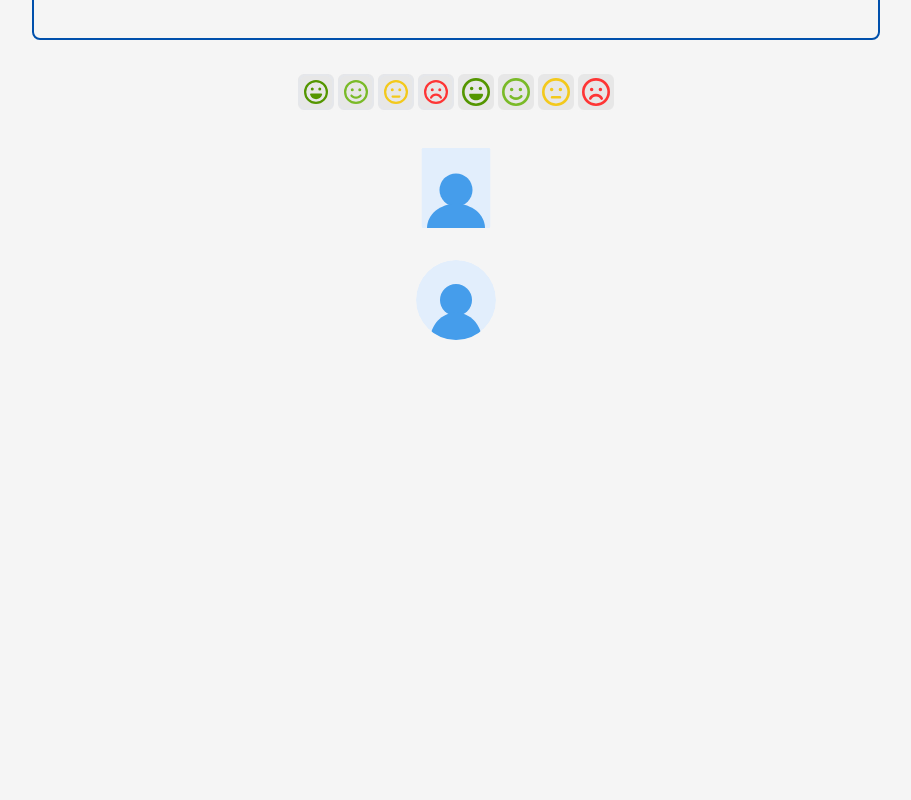
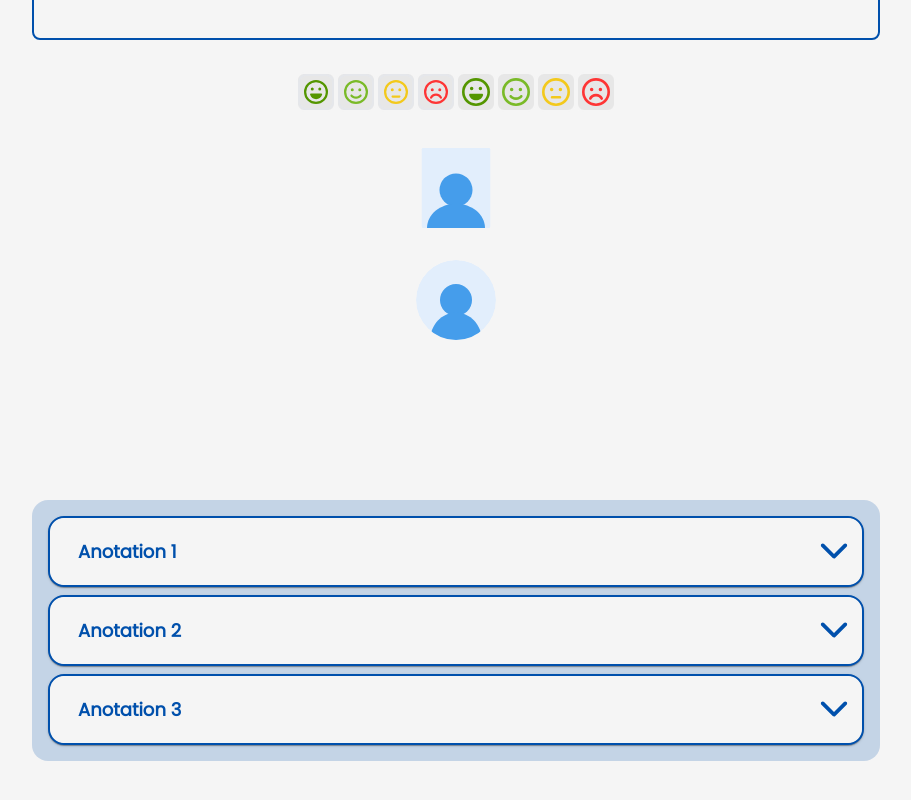
Before and after one commit to Hivqs79/Portal_do_Conselho, a Next.js app in the folder front/app/: page /components in a window 1280 px wide. Shown: the part 1094-1894 px from the top of the page, without its empty margins (184-1095 px from the left). Before the commit the page ends 1530 px from the top, so only its background shows below. Built offline with nearby package versions, Linux system fonts and the light colour scheme.

Commit message:
:recycle: refactor: Change anotation component to Accordion component

```diff
--- a/front/app/app/InnerLayout.tsx
+++ b/front/app/app/InnerLayout.tsx
@@ -54,7 +54,7 @@ function CoreLayout({ children }: { children: ReactElement }) {
         {!isLoginPage ? (
           <>
             <Header variant={role} />
-            <Box className="flex flex-col mb-24 mx-[15%]">
+            <Box className="flex flex-col mb-24 mx-[5%] sm:mx-[15%]">
               {children}
             </Box>
           </>
--- a/front/app/app/components/page.tsx
+++ b/front/app/app/components/page.tsx
@@ -47,18 +47,49 @@ import {
 import Icon from "@/components/Icon";
 import Rank from "@/components/rank/Rank";
 import { FaRegEye, FaRegFilePdf } from "react-icons/fa6";
-import Table from "@/components/table/Table";
 import TextareaComponent from "@/components/input/TextareaComponent";
 import Photo from "@/components/profile/Photo";
+import AccordionComponent from "@/components/AccordionComponent";
+import OpacityHex from "@/hooks/OpacityHex";
 
 export default function Components() {
-  const { primaryColor, secondaryColor, terciaryColor, constrastColor } =
-    useThemeContext();
+  const {
+    primaryColor,
+    secondaryColor,
+    terciaryColor,
+    constrastColor,
+    colorByModeSecondary,
+  } = useThemeContext();
+
+  const anotations = [
+    {
+      name: "Anotation 1",
+      rank: "good",
+      description:
+        "lorem ipsun dolor si amet ipsun dolor si ametipsun dolor si amet ipsun dolor si amet",
+    },
+    {
+      name: "Anotation 2",
+      rank: "excellent",
+      description:
+        "lorem ipsun dolor si amet ipsun dolor si ametipsun dolor si amet ipsun dolor si amet",
+    },
+    {
+      name: "Anotation 3",
+      rank: "average",
+      description:
+        "lorem ipsun dolor si amet ipsun dolor si ametipsun dolor si amet ipsun dolor si amet",
+    },
+  ];
+
+  const verifyRank = (rank: string | undefined | null): string => {
+    return rank ?? "none";
+  };
 
   return (
     <Container
       maxWidth={"lg"}
-      className="flex flex-col gap-8 justify-center items-center min-h-screen" //change to center after
+      className="flex flex-col gap-8 justify-start items-center min-h-screen"
     >
       <Box className="flex flex-row gap-8 justify-center items-center">
         <Box className="flex flex-col gap-4">
@@ -229,6 +260,22 @@ export default function Components() {
 
       <Photo photo={""} rounded={false} classname="w-20 h-20" />
       <Photo photo={""} rounded={true} classname="w-20 h-20" />
+      <Box
+        style={{ backgroundColor: OpacityHex(colorByModeSecondary, 0.2) }}
+        className="p-2 mt-32 rounded-big w-full"
+      >
+        <span className="flex rounded-big flex-col p-2 gap-2">
+          {anotations.map((anotation: any, index: number) => (
+            <AccordionComponent
+              type="default"
+              key={index}
+              name={anotation.name}
+              description={anotation.description}
+              outlined={true}
+            />
+          ))}
+        </span>
+      </Box>
     </Container>
   );
 }
--- a/front/app/app/layout.tsx
+++ b/front/app/app/layout.tsx
@@ -13,7 +13,7 @@ export default function RootLayout({
   children: React.ReactElement;
 }>) {
   return (
-    <html lang="pt">
+    <html className="antialiased" lang="pt">
       <InnerLayout>{children}</InnerLayout>
     </html>
   );
--- a/front/app/components/Anotation.tsx
+++ b/front/app/components/AccordionComponent.tsx
@@ -7,24 +7,30 @@ import {
   Box,
   Typography,
 } from "@mui/material";
-import { IoIosArrowDown, IoIosArrowUp } from "react-icons/io";
+import { IoIosArrowDown } from "react-icons/io";
 import Icon from "./Icon";
 import TextareaComponent from "./input/TextareaComponent";
 import Rank from "./rank/Rank";
 import { useState } from "react";
 
 interface AnotationProps {
+  type: "default" | "notification" | "council";
+  outlined?: boolean;
   name: string;
-  rank: string;
-  positiveContent: string;
-  negativeContent: string;
+  description?: string;
+  rank?: string;
+  positiveContent?: string;
+  negativeContent?: string;
 }
 
-export default function Anotation({
+export default function AccordionComponent({
+  type,
   name,
+  description,
   rank,
   positiveContent,
   negativeContent,
+  outlined,
 }: AnotationProps) {
   const { primaryColor, whiteColor, backgroundColor, colorByModeSecondary } =
     useThemeContext();
@@ -48,9 +54,9 @@ export default function Anotation({
   return (
     <Accordion
       sx={{
-        border: `2px solid ${primaryColor}`,
+        border: `2px solid ${colorByModeSecondary}`,
         borderRadius: "16px",
-        backgroundColor: backgroundColor,
+        backgroundColor: outlined ? backgroundColor : primaryColor,
         "&:before": {
           display: "none",
         },
@@ -64,15 +70,17 @@ export default function Anotation({
         expandIcon={
           <Icon
             IconPassed={IoIosArrowDown}
-            color={whiteColor}
+            color={outlined ? primaryColor : whiteColor}
             className="text-[2.5rem]"
           />
         }
         sx={{
-          backgroundColor: primaryColor,
+          backgroundColor: outlined ? backgroundColor : primaryColor,
           color: whiteColor,
+          borderColor: outlined ? colorByModeSecondary : "",
+          borderWidth: outlined ? "2px" : "none",
           padding: "8px",
-          borderRadius: "8px",
+          borderRadius: "16px",
           "&.Mui-expanded": {
             borderBottomLeftRadius: 0,
             borderBottomRightRadius: 0,
@@ -83,18 +91,24 @@ export default function Anotation({
         }}
       >
         <span className="flex justify-between items-center w-full mx-5">
-          <Typography variant="lg_text_bold" color={whiteColor}>
+          <Typography
+            variant="lg_text_bold"
+            color={outlined ? colorByModeSecondary : whiteColor}
+          >
             {name}
           </Typography>
-          {isOpen && (
+          {isOpen && type === "council" && (
             <span
               onClick={(e) => e.stopPropagation()}
               className="flex items-center gap-5 cursor-default"
             >
-              <Typography variant="lg_text_bold" color={whiteColor}>
+              <Typography
+                variant="lg_text_bold"
+                color={outlined ? colorByModeSecondary : whiteColor}
+              >
                 Classificação da turma:
               </Typography>
-              <span title={translateRank(rank)}>
+              <span title={translateRank(rank as string)}>
                 <Rank
                   outline={true}
                   popover={false}
@@ -112,7 +126,11 @@ export default function Anotation({
           )}
         </span>
       </AccordionSummary>
-      <AccordionDetails>
+      <AccordionDetails
+        className="rounded-b-big"
+        sx={{ backgroundColor: backgroundColor }}
+      >
+        {type === "council" && (
           <Box className="flex gap-10 p-2">
             <TextareaComponent
               readonly={true}
@@ -131,6 +149,12 @@ export default function Anotation({
               copyButton={true}
             />
           </Box>
+        )}
+        {type === "default" && (
+          <Box className="flex gap-10 p-2">
+            <Typography variant="md_text_regular">{description}</Typography>
+          </Box>
+        )}
       </AccordionDetails>
     </Accordion>
   );
--- a/front/app/components/StudentCouncilForm.tsx
+++ b/front/app/components/StudentCouncilForm.tsx
@@ -214,7 +214,7 @@ export default function StudentCouncilForm({
                 />
               </span>
             </span>
-            <span className="lg:hidden">
+            <span className="lg:hidden w-full">
               <Button
                 variant="contained"
                 sx={{ width: "100%" }}
--- a/front/app/components/council/AvaliationInputs.tsx
+++ b/front/app/components/council/AvaliationInputs.tsx
@@ -31,7 +31,7 @@ export default function AvaliationInputs({
     <>
       <div
         style={{ borderColor: colorByModeSecondary }}
-        className="w-full flex-col lg:flex-row rounded-b-big p-2 sm:p-5 flex border-[2px] border-t-0 justify-center items-center flex-wrap gap-4 md:flex-nowrap"
+        className="w-full flex-col lg:flex-row rounded-b-big p-5 flex border-[2px] border-t-0 justify-center items-center flex-wrap gap-4 md:flex-nowrap"
       >
         <TextareaComponent
           title="Pontos Positivos"
--- a/front/app/components/table/TableHeader.tsx
+++ b/front/app/components/table/TableHeader.tsx
@@ -9,7 +9,6 @@ import Search from "./Search";
 import Rank from "../rank/Rank";
 import { Decryptor } from "@/encryption/Decryptor";
 import { TableHeaderContent } from "@/interfaces/TableHeaderContent";
-import CommentariesModal from "../Modals/CommentariesModal";
 
 interface TableHeaderProps {
   variant: "Table" | "council";
@@ -106,7 +105,7 @@ export default function TableHeader({
           className="max-w-[1024px] rounded-t-big"
         >
           <tr className="w-full flex flex-wrap gap-5 justify-between items-center p-3 lg:px-6">
-            <th className="flex w-full md:w-[250px] p-0">
+            <th className="flex flex-1 w-full md:w-[250px] p-0">
               <Typography variant="sm_text_bold" color={whiteColor}>
                 Feedback da turma no geral
               </Typography>
--- a/front/app/package.json
+++ b/front/app/package.json
@@ -18,6 +18,7 @@
     "@fontsource/montserrat": "^5.2.5",
     "@fontsource/poppins": "^5.1.1",
     "@mui/material": "^6.4.4",
+    "@react-hook/window-size": "^3.1.1",
     "next": "15.1.7",
     "react": "^19.0.0",
     "react-dom": "^19.0.0",
```
Also changed, not shown: front/app/app/configurations/page.tsx (+191 -44 lines), front/app/app/realize-council/page.tsx (+6 -5 lines), front/app/components/Modals/CommentariesModal.tsx (+3 -6 lines), 1 other file (tests, documents, lock files or other folders). Lines whose indentation alone changed are shown as unchanged.
